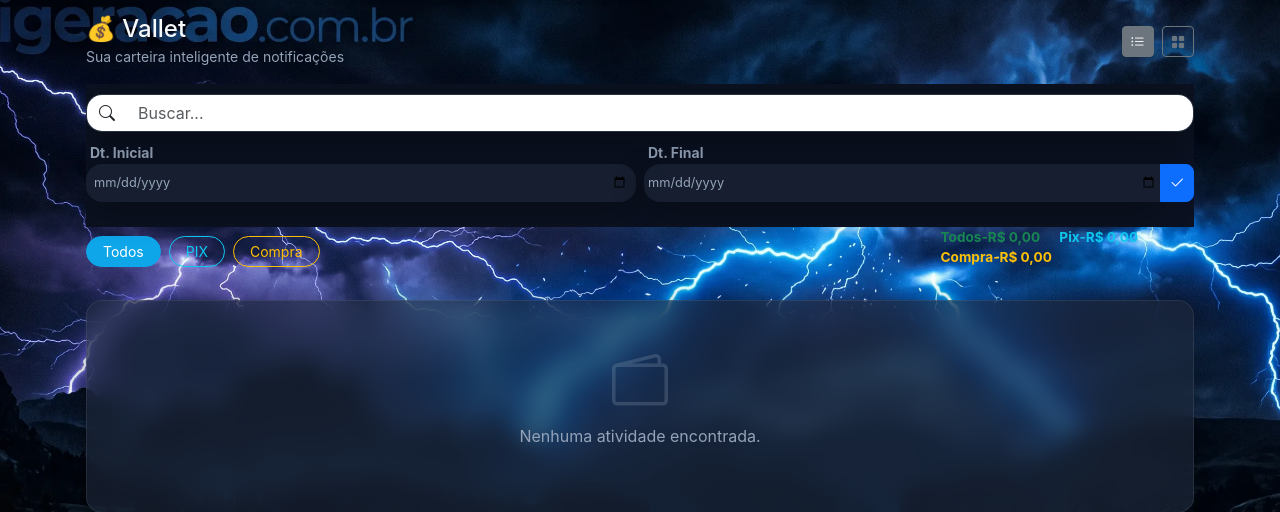
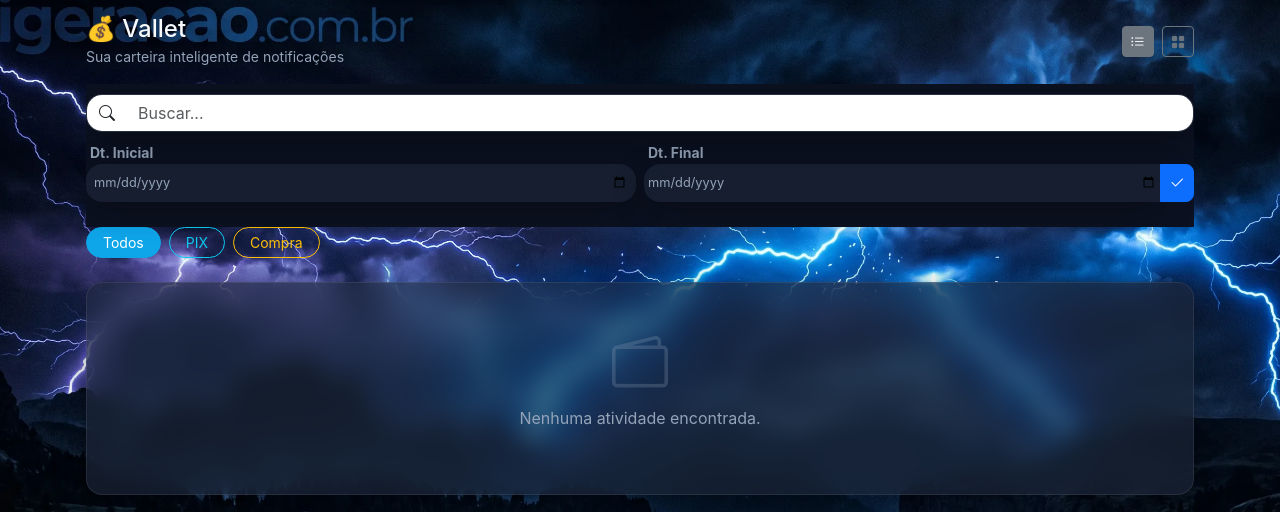
Before and after one commit to valgandolfo/allmedias-, a Django app: page /carteira/ in a window 1280 px wide. Shown: the part 65-577 px from the top of the page. Run offline with Django 5.2, Linux system fonts and the light colour scheme; the visitor is signed in with stand-in values (Sample User, id 1); data that the repository does not hold is empty; some libraries are stand-ins or nearby versions.

Commit message:
Fix: remove temporariamente os totalizadores da carteira para debug

```diff
--- a/templates/carteira/lista.html
+++ b/templates/carteira/lista.html
@@ -112,12 +112,7 @@
     </button>
 </div>
 
-<!-- Totais Section -->
-<div class="mb-3 px-1 fw-bold" style="font-size: 0.85rem; text-align: left;">
-    <span class="text-success me-3">Todos-R$ <span id="total-geral">{{ total_geral|floatformat:2 }}</span></span>
-    <span class="text-info me-3">Pix-R$ <span id="total-pix">{{ total_pix|floatformat:2 }}</span></span>
-    <span class="text-warning">Compra-R$ <span id="total-compra">{{ total_compra|floatformat:2 }}</span></span>
-</div>
+
 {% endblock %}
 
 {% block list_content %}
```
